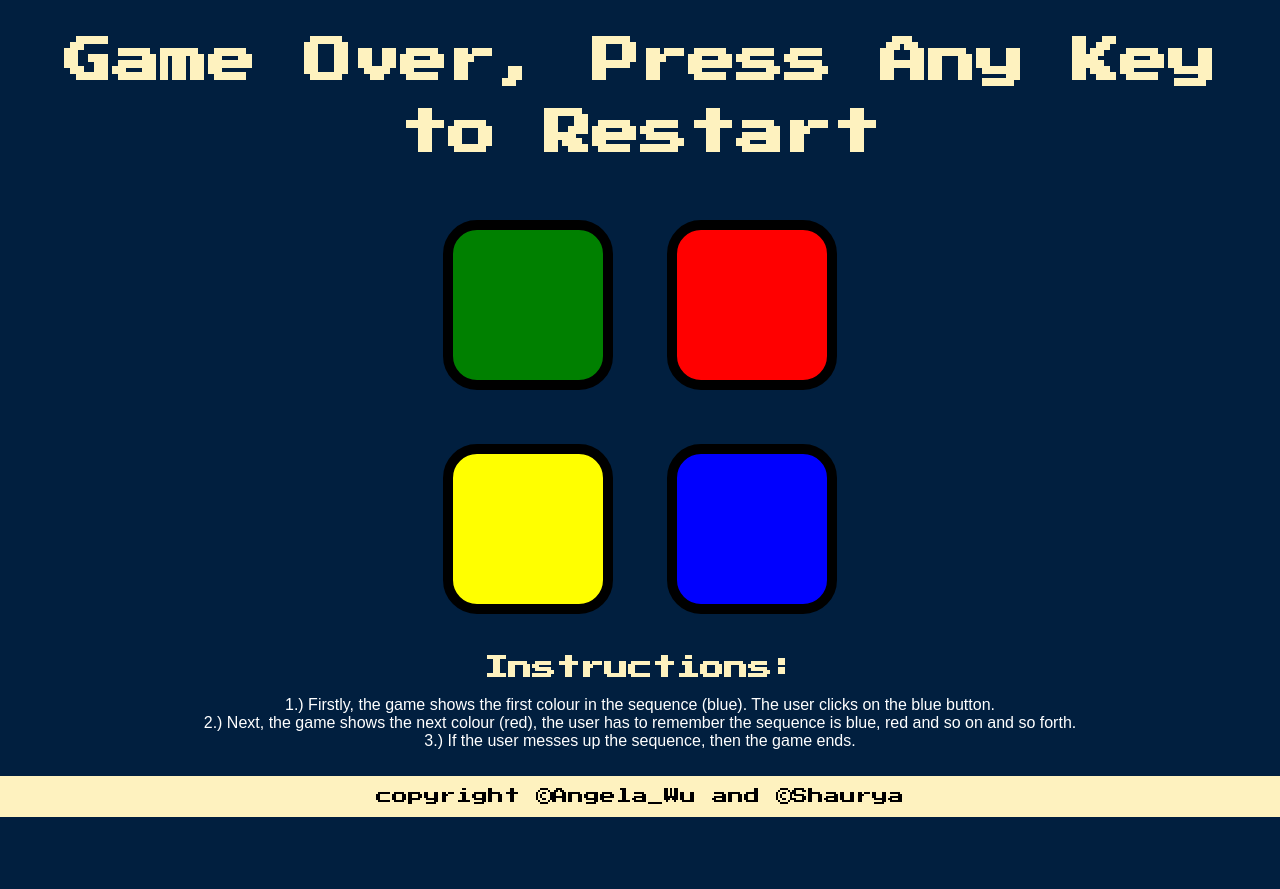
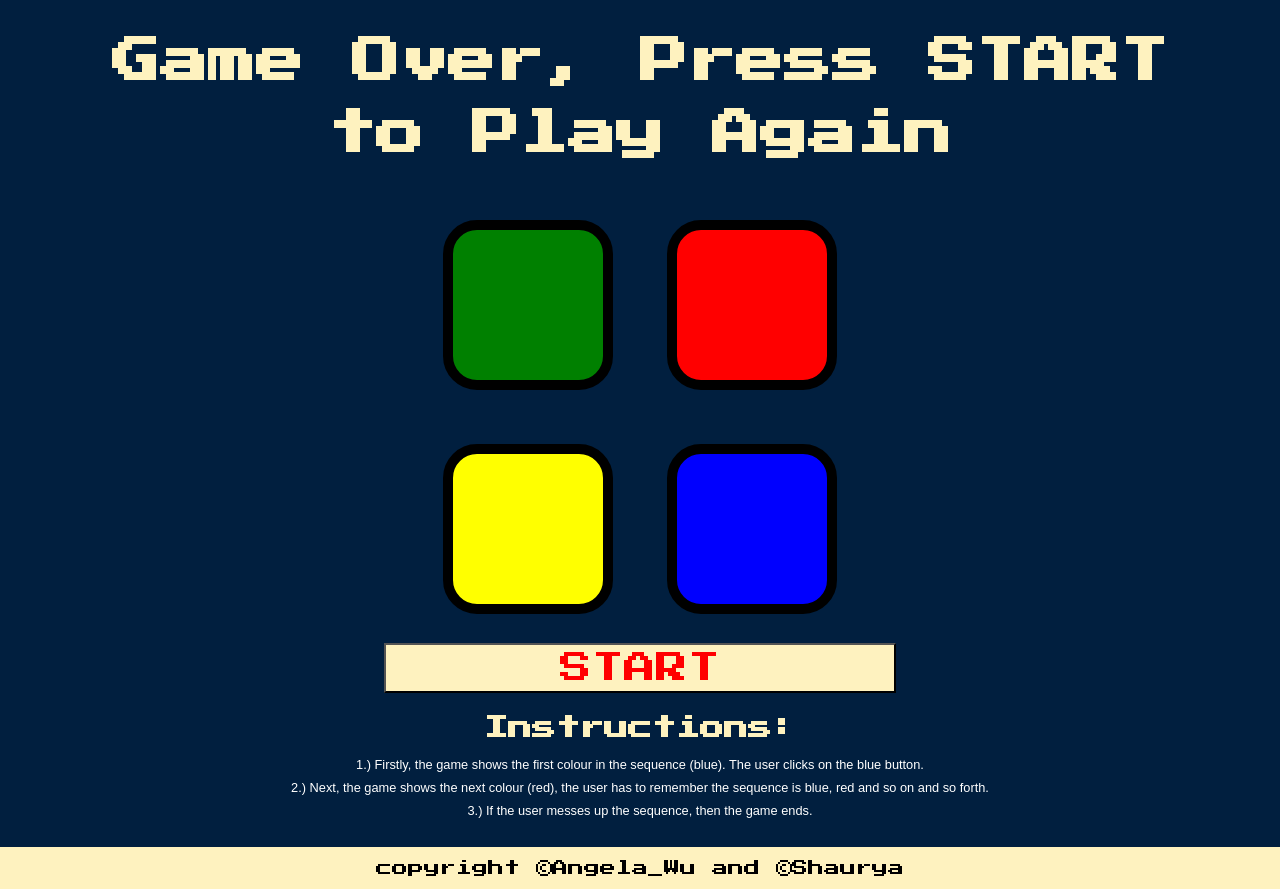
Before and after one commit to ShauryaBaghel/The-Simon-Game-initial-files, a plain HTML site: page index.html in a window 1280 px wide. Both pictures are taken after a click on the element 528 px from the left and 305 px from the top of the page. Before the commit the page ends 817 px from the top, so only its background shows below. Drawn offline with nearby package versions, Linux system fonts and the light colour scheme.

Commit message:
added start button

```diff
--- a/game.js
+++ b/game.js
@@ -5,7 +5,15 @@ var buttonColor;
 var userClickedPattern= [];
 var userChosenColor;
 var gameStart=0;
-var level=0;
+var level=1;
+//starting the game fucntion
+    $(".startButton").on("click", function() {
+      if(gameStart==0)
+      {
+        gameStart++;
+        nextSequence();
+      }});
+
 // Matching the user's input to generated gamePattern to restart/continue/end game
 function checkAnswer(index) {
   if(userClickedPattern[index]==gamePattern[index])
@@ -22,13 +30,13 @@ function checkAnswer(index) {
   {
     var gameOverSound= new Audio("sounds/wrong.mp3");
     gameOverSound.play();
-    $("#level-title").text("Game Over, Press Any Key to Restart");
+    $("#level-title").text("Game Over, Press START to Play Again");
     $("body").addClass("game-over");
     setTimeout(function() {
       $("body").removeClass("game-over");
     }, 200);
     gameStart=0;
-    level=0;
+    level=1;
     gamePattern=[];
     userClickedPattern=[];
   }
@@ -58,17 +66,3 @@ $(".btn").on("click", function(event) {
     checkAnswer(userClickedPattern.length-1);
   });
 // to start the game
-$(document).on("dblclick", function(){
-  if(gameStart==0)
-  {
-    gameStart++;
-    nextSequence();
-  }
-});
-$(document).on("keypress", function(){
-  if(gameStart==0)
-  {
-    gameStart++;
-    nextSequence();
-  }
-});
--- a/index.html
+++ b/index.html
@@ -9,7 +9,7 @@
 </head>
 
 <body>
-  <h1 id="level-title">Press A Key or Double Tap Anywhere to Start</h1>
+  <h1 id="level-title">Press START to Play the Game  </h1>
   <div class="container">
     <div lass="row">
 
@@ -34,6 +34,7 @@
     </div>
 
   </div>
+  <button  class="startButton" type="button" name="button">START</button>
   <h2 class="pixelFont">Instructions:</h2>
   <p>1.) Firstly, the game shows the first colour in the sequence (blue). The user clicks on the blue button.<br>
      2.) Next, the game shows the next colour (red), the user has to remember the sequence is blue, red and so on and so forth.<br>
--- a/styles.css
+++ b/styles.css
@@ -6,6 +6,8 @@ body {
 p {
  font-family: sans-serif;
  color: white;
+ font-size: 0.8rem;
+ line-height: 1.8;
 }
 #level-title {
   font-family: 'Press Start 2P', cursive;
@@ -14,6 +16,18 @@ p {
   color: #FEF2BF;
   line-height: 1.5;
 }
+.startButton {
+  font-family: 'Press Start 2P', cursive;
+  font-size: 2rem;
+  font-weight: 400;
+  width: 40%;
+  height: 50px;
+  color: red;
+  background-color: #FEF2BF;
+  cursor:pointer;
+  margin-bottom: 10px;
+}
+
 .pixelFont {
   font-family: 'Press Start 2P', cursive;
   margin:  1% 5%;
```
